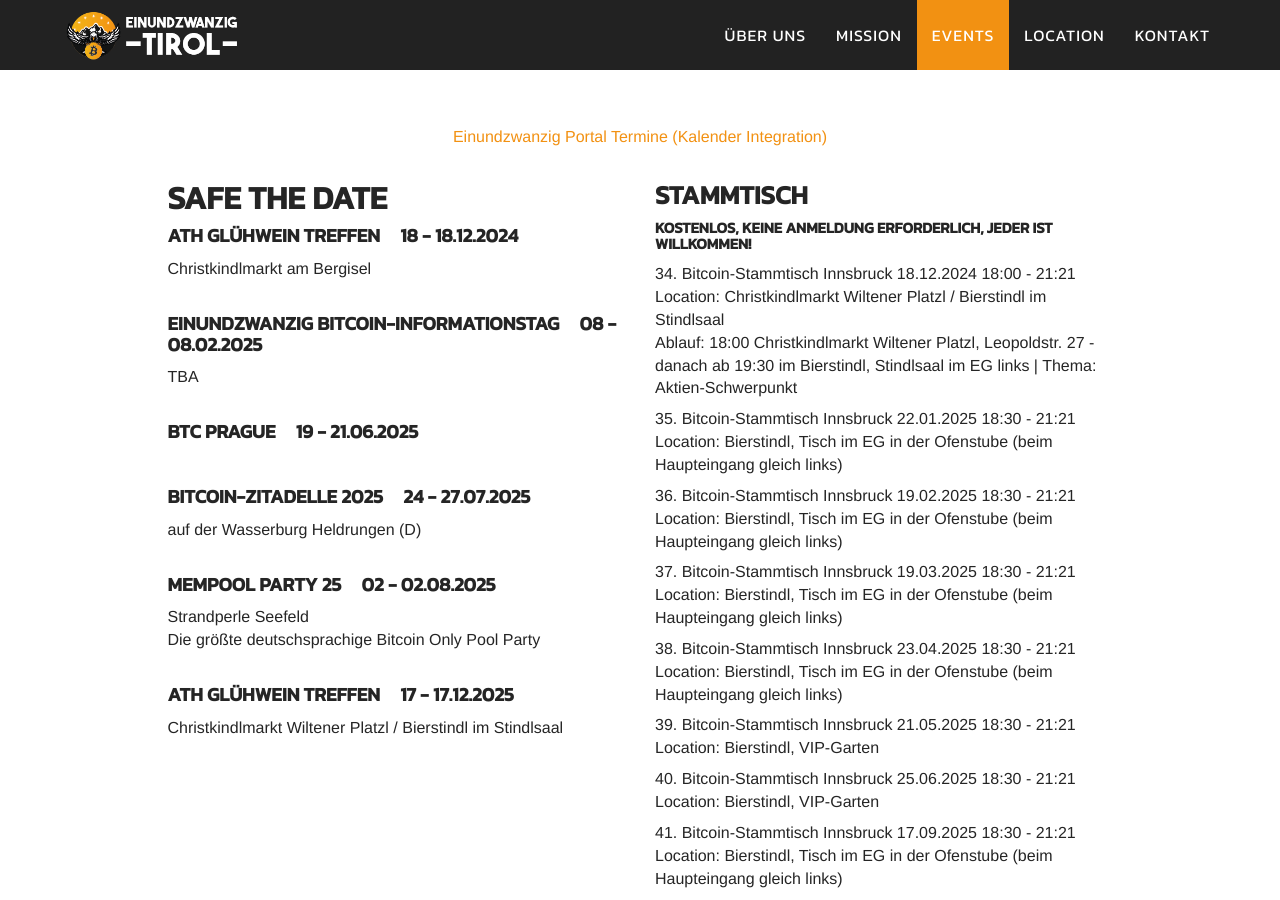
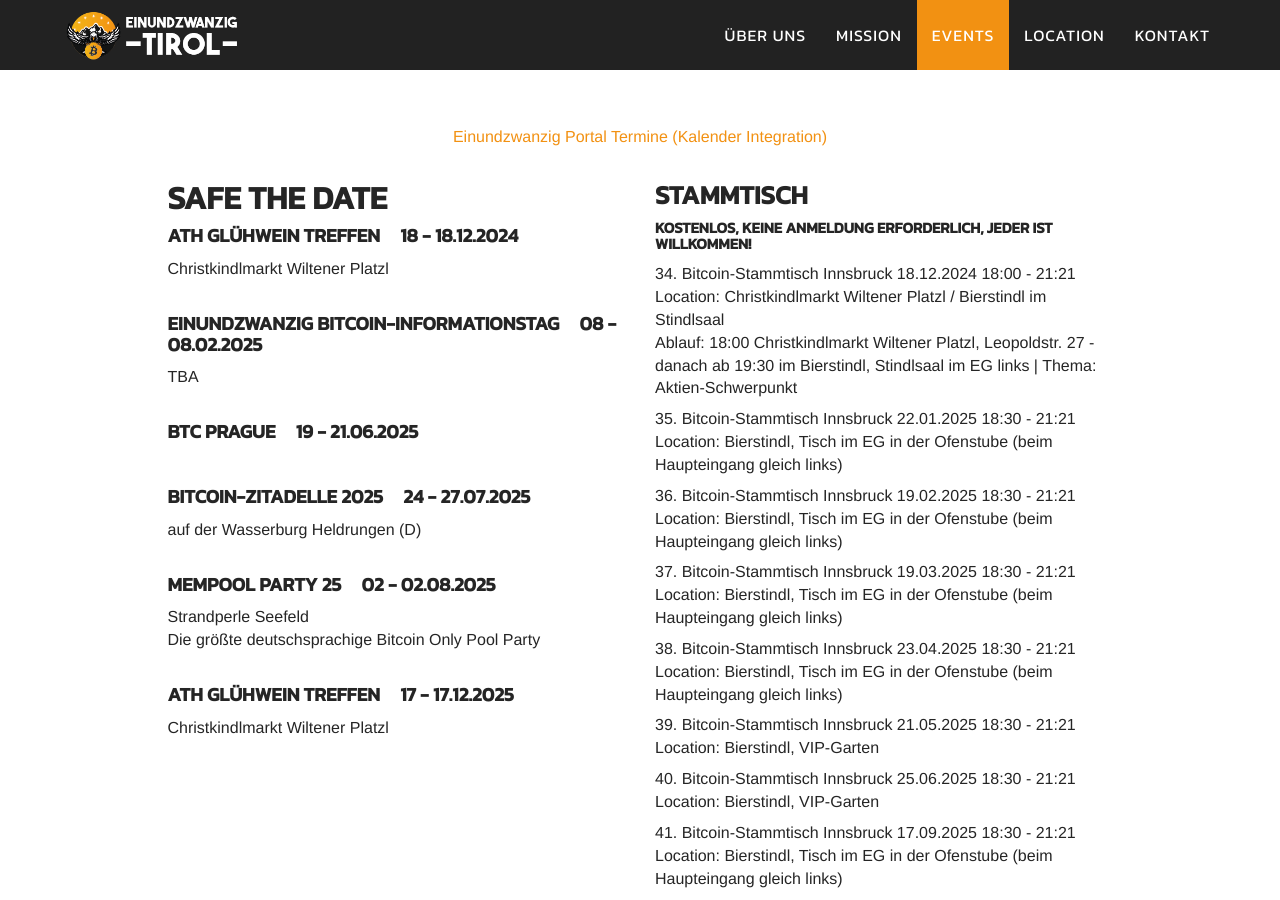
Before and after one commit to bitcoin-tirol/bitcoin-tirol, a Jekyll site: the page built from index.html, in a window 1280 px wide and 900 px high, scrolled down 3131 px. Built offline with Jekyll 4.4.1, drawn with Linux system fonts in a browser that asks for light colours; some of the changed text lies outside the part shown.

Commit message:
Update events.yml

```diff
--- a/_data/events.yml
+++ b/_data/events.yml
@@ -391,12 +391,12 @@
   post_info:
 
 - kind: Stammtisch
-  date_time_start: 17.12.2025 18:00
+  date_time_start: 17.12.2025 17:30
   date_time_end: 17.12.2025 21:21
   title: 44. Bitcoin-Stammtisch Innsbruck
-  location: Christkindlmarkt am Bergisel - danach ab 19:30 Bierstindl im Stindlsaal
+  location: Christkindlmarkt Wiltener Platzl / Bierstindl im Stindlsaal
   pre_info:
-  post_info:
+  post_info: 'Ablauf: 17:30 Christkindlmarkt Wiltener Platzl, Leopoldstr. 27 - danach ab 19:30 im Bierstindl, Stindlsaal im EG links | Thema: Aktien-Schwerpunkt'
 
 - kind: SafeTheDate
   date_time_start: 15.09.2022 09:00
@@ -427,7 +427,7 @@
   date_time_start: 18.12.2024 18:00
   date_time_end: 18.12.2024 19:00
   title: ATH Glühwein Treffen
-  location: Christkindlmarkt am Bergisel
+  location: Christkindlmarkt Wiltener Platzl
   registration:
   pre_info:
   post_info:
@@ -472,7 +472,7 @@
   date_time_start: 17.12.2025 17:30
   date_time_end: 17.12.2025 19:00
   title: ATH Glühwein Treffen
-  location: Christkindlmarkt Wiltener Platzl / Bierstindl im Stindlsaal
+  location: Christkindlmarkt Wiltener Platzl
   registration:
   pre_info:
-  post_info: 'Ablauf: 17:30 Christkindlmarkt Wiltener Platzl, Leopoldstr. 27 - danach ab 19:30 im Bierstindl, Stindlsaal im EG links | Thema: Aktien-Schwerpunkt'
+  post_info:
```
